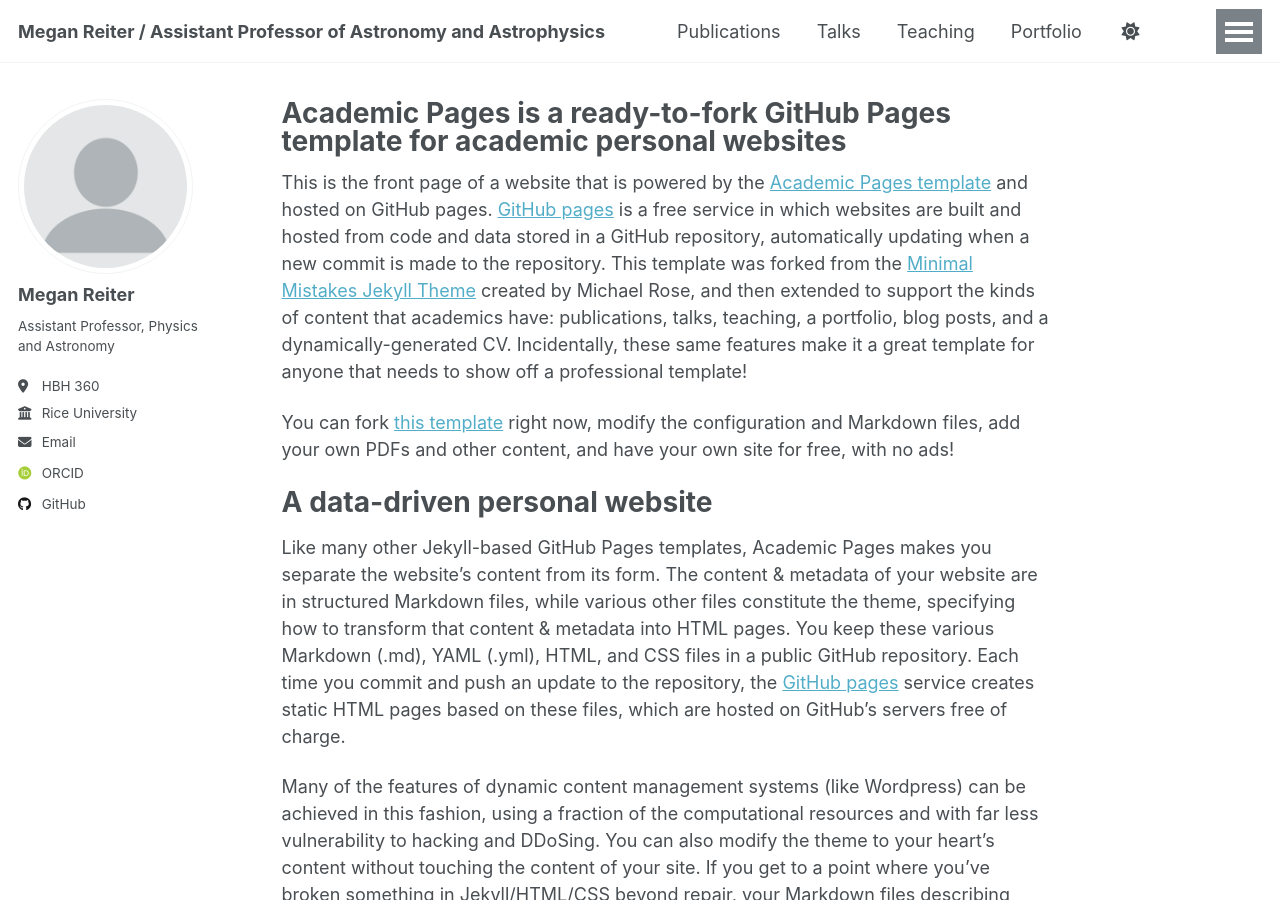
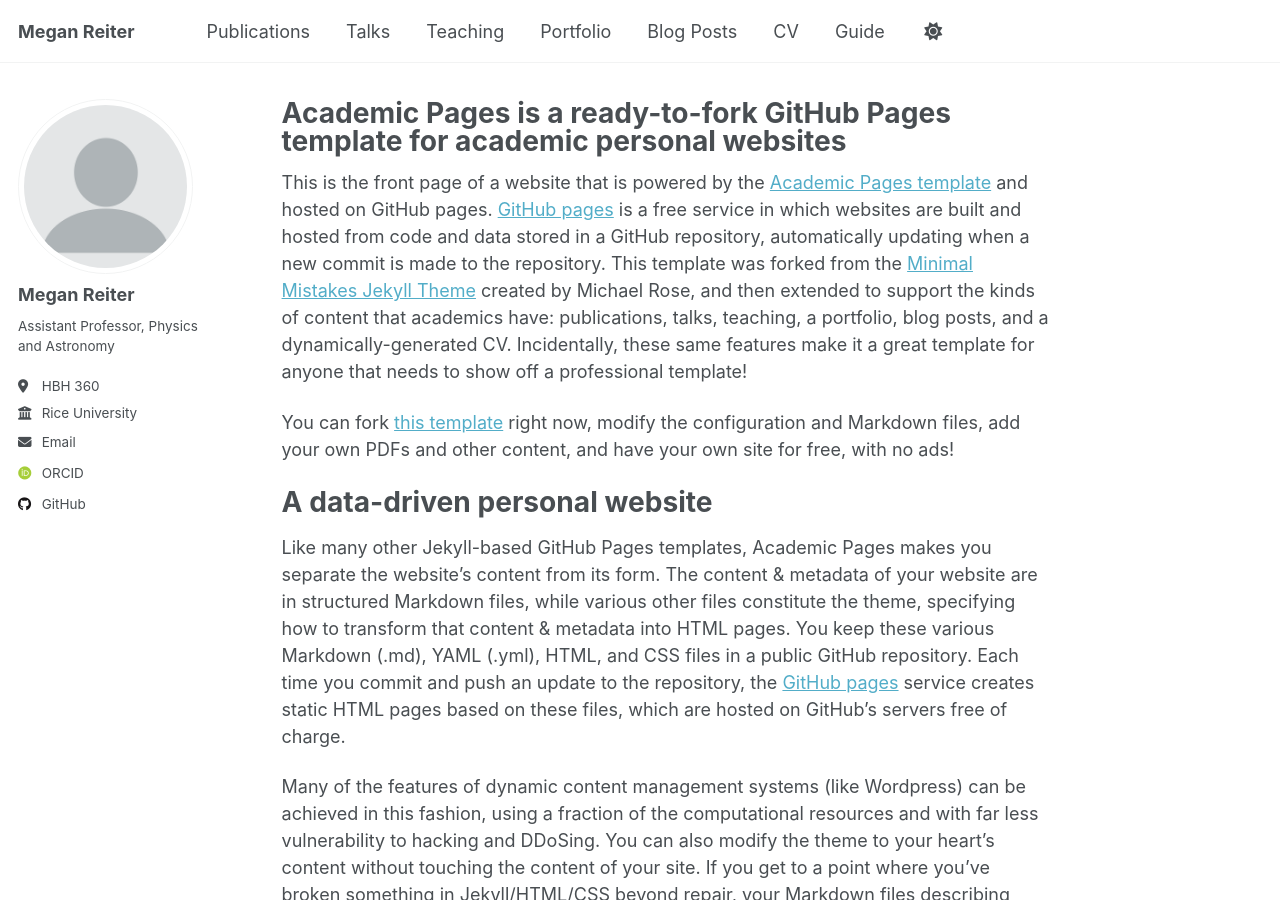
Before and after one commit to megan-the-astronomer/megan-the-astronomer.github.io, a Jekyll site: the page built from _pages/about.md, in a window 1280 px wide and 900 px high. Built offline with Jekyll 4.4.1, drawn with Linux system fonts in a browser that asks for light colours; some web fonts are replaced; a script that is not in the unit is left out.

Commit message:
updating personal website...

```diff
--- a/_config.yml
+++ b/_config.yml
@@ -9,7 +9,7 @@
 # Basic Site Settings
 locale                   : "en-US"
 site_theme               : "default"
-title                    : "Megan Reiter / Assistant Professor of Astronomy and Astrophysics"
+title                    : "Megan Reiter"
 title_separator          : "-"
 name                     : &name "Megan Reiter"
 description              : &description "personal webpage"
@@ -36,7 +36,7 @@ author:
   arxiv            : # URL - Update with the correct link to your profile
   googlescholar    : #"https://scholar.google.com/citations?user=PS_CX0AAAAAJ"
   impactstory      : # URL
-  orcid            : "http://orcid.org/yourorcidurl"
+  orcid            : "https://orcid.org/0000-0002-3887-6185"
   semantic         : # URL
   pubmed           : #"https://www.ncbi.nlm.nih.gov/pubmed/?term=john+snow"
   researchgate     : # URL
```
